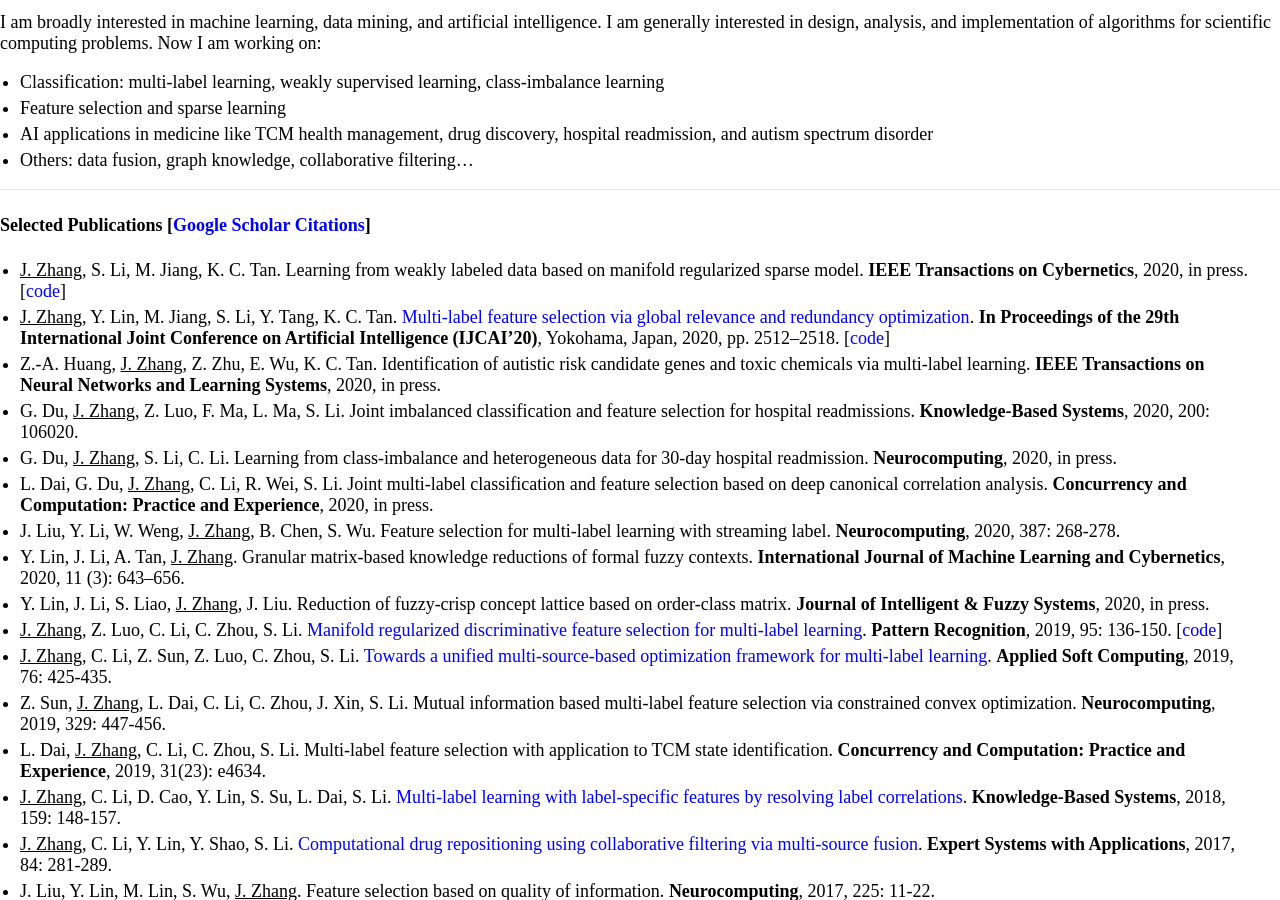
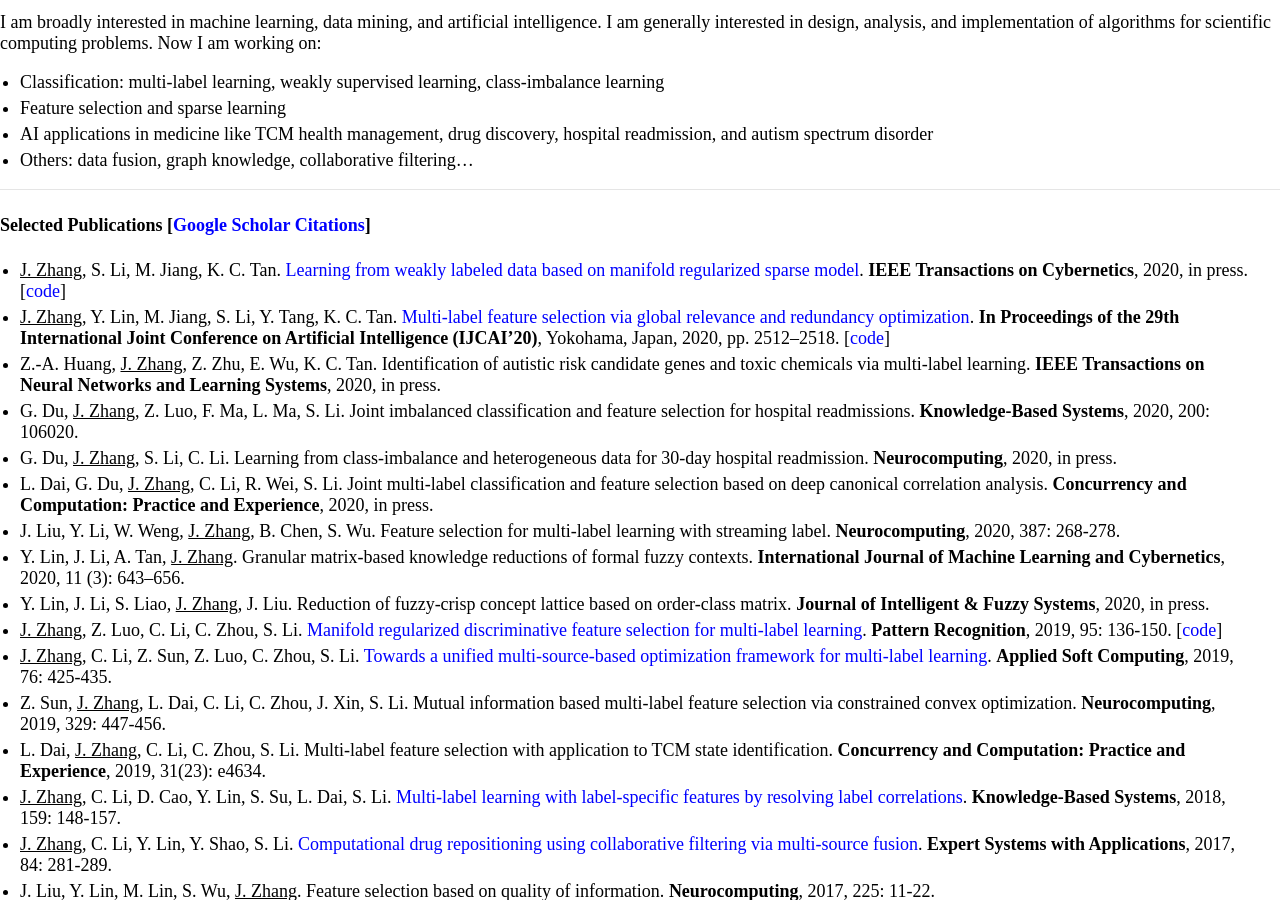
Before and after one commit to jiazhang-ml/jiazhang-ml.github.io, a Jekyll site: the page built from index.md, in a window 1280 px wide and 900 px high, scrolled down 347 px. Built offline with Jekyll 4.4.1, drawn with Linux system fonts in a browser that asks for light colours; part of the change alters nothing that is shown.

```diff
--- a/index.md
+++ b/index.md
@@ -25,7 +25,7 @@ I am broadly interested in machine learning, data mining, and artificial intelli
 ---
 
 #### Selected Publications [[Google Scholar Citations](https://scholar.google.com/citations?user=yBaTk-gAAAAJ&hl=en)]
-* <u>J. Zhang</u>, S. Li, M. Jiang, K. C. Tan. Learning from weakly labeled data based on manifold regularized sparse model. **IEEE Transactions on Cybernetics**, 2020, in press. [[code](MSWL-master.zip)]
+* <u>J. Zhang</u>, S. Li, M. Jiang, K. C. Tan. [Learning from weakly labeled data based on manifold regularized sparse model](09185009.pdf). **IEEE Transactions on Cybernetics**, 2020, in press. [[code](MSWL-master.zip)]
 * <u>J. Zhang</u>, Y. Lin, M. Jiang, S. Li, Y. Tang, K. C. Tan. [Multi-label feature selection via global relevance and redundancy optimization](0348.pdf). **In Proceedings of the 29th International Joint Conference on Artificial Intelligence (IJCAI’20)**, Yokohama, Japan, 2020, pp. 2512–2518. [[code](GRRO-master.zip)]
 * Z.-A. Huang, <u>J. Zhang</u>, Z. Zhu, E. Wu, K. C. Tan. Identification of autistic risk candidate genes and toxic chemicals via multi-label learning. **IEEE Transactions on Neural Networks and Learning Systems**, 2020, in press.
 * G. Du, <u>J. Zhang</u>, Z. Luo, F. Ma, L. Ma, S. Li. Joint imbalanced classification and feature selection for hospital readmissions. **Knowledge-Based Systems**, 2020, 200: 106020.
```
